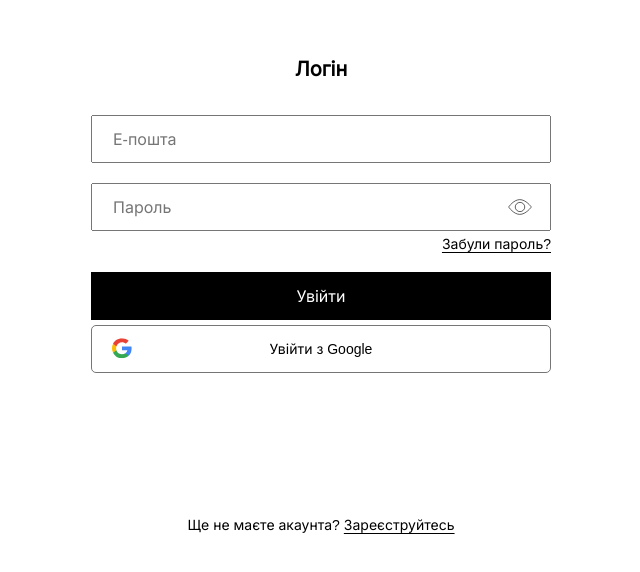
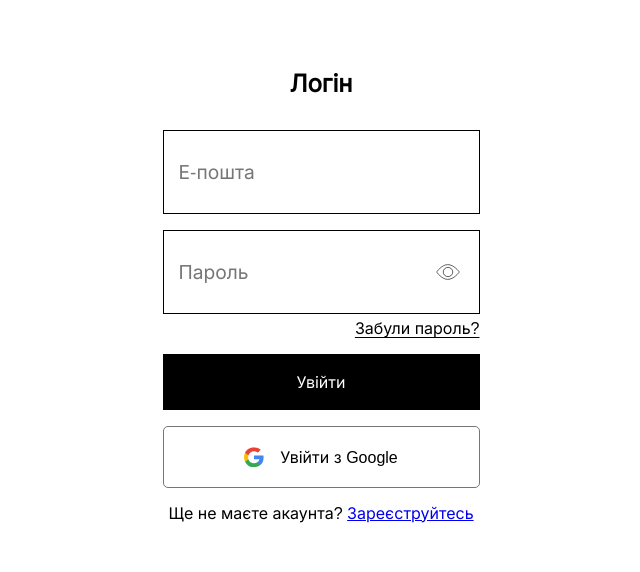
Before and after one commit to StepanovAndrii/rozpodil, an Angular app in the folder frontend/: page /login in a window 1280 px wide. Shown: the part 104-676 px from the top of the page, without its empty margins (319-959 px from the left). Built offline with nearby package versions, Linux system fonts and the light colour scheme.

Commit message:
refactor(login.component): restructure login component styles and template

```diff
--- a/frontend/src/app/features/login/login.component.html
+++ b/frontend/src/app/features/login/login.component.html
@@ -1,31 +1,52 @@
-<div class="wrapper">
+<div class="padding-container">
     <form class="login-form">
-        <div class="login-form-content">
-            <h1 class="login-header">Логін</h1>
-            <input class="login login-input" type="email" placeholder="Е-пошта">
-            <div class="password-area">
-                <div class="password-field">
-                    <input
-                        #passwordInput
-                        class="login-input password"
-                        type="password"
-                        placeholder="Пароль"
-                        (keydown)="preventShortcut($event)"
-                    />
-                    <app-toggle-eye />
-                </div>
-                <a routerLink="{{forgotPasswordUrl}}" class="password-reminder">Забули пароль?</a>
+        <div class="login-form__content">
+            <h1 class="login-form__main-header">Логін</h1>
+            <app-input-field
+                class="login-form__input-field"
+                inputFieldId="login"
+                inputType="email">
+
+                Е-пошта
+            </app-input-field>
+            <div class="login-form__password-container">
+                <app-password-field
+                    class="login-form__password-field"
+                    inputFieldId="password">
+
+                    Пароль
+                </app-password-field>
+                <a
+                    class="login-form__forgot-password-link"
+                    routerLink="{{forgotPasswordUrl}}">
+
+                    Забули пароль?
+                </a>
             </div>
-            <div class="inputs">
-                <button class="login-submit-button">Увійти</button>
-                <div class="input-buttons">
-                    <a routerLink="{{loginWithGoogleUrl}}" class="google-button">Увійти з Google</a>
-                </div>
+            <div class="login-form__buttons-container">
+                <button class="login-form__submit-button">Увійти</button>
+                <a
+                    class="login-form__google-login"
+                    routerLink="{{loginWithGoogleUrl}}">
+
+                    <img
+                        class="login-form__google-login-icon"
+                        src="/optimised-icons/google-logotype-icon.svg"
+                        alt="Логотип гугл">
+
+                    Увійти з Google
+                </a>
             </div>
         </div>
-        <p class="register-link-area">
+        <p class="login-form__additional-information">
             Ще не маєте акаунта?
-            <a routerLink="{{registerUrl}}" replaceUrl="true" class="register-link">Зареєструйтесь</a>
+            <a
+                class="login-form__register-link"
+                routerLink="{{registerUrl}}"
+                replaceUrl="true">
+
+                Зареєструйтесь
+            </a>
         </p>
     </form>
 </div>
--- a/frontend/src/app/features/login/login.component.scss
+++ b/frontend/src/app/features/login/login.component.scss
@@ -1,114 +1,88 @@
-.wrapper {
-    display: flex;
-    align-items: center;
-    margin: 0 auto;
-    max-width: 460px;
-    min-height: 100%;
-}
+@use 'sass:map';
+@use '../../core/partials/colors' as *;
+@use '../../core/partials/media' as media;
+
+@include media.screen-size(xs) {
+    .padding-container {
+        height: 100%;
+        padding: 1rem;
 
         .login-form {
-    width: 100%;
-    display: flex;
-    flex-direction: column;
-    align-items: center;
-    gap: 130px;
-}
-
-.login-form-content {
-    width: 100%;
+            height: 100%;
             display: flex;
             flex-direction: column;
             justify-content: center;
-    align-items: center ;
-    gap: 20px;
+            align-items: center;
+
+            .login-form__content {
+                display: flex;
+                flex-direction: column;
+                gap: 1rem;
+
+                .login-form__main-header {
+                    font-size: 1.5rem;
+                    font-weight: 600;
+                    text-align: center;
                 }
 
-.login-header {
-    font-size: 20px;
-}
-
-.password-field {
-    width: 100%;
-    position: relative;
-}
-
-.password {
-    padding-right: calc(20px + 30px + 20px) !important;
-}
-
-.login-input {
-    height: 48px;
-    width: 100%;
-    padding-left: 20px;
-    padding-right: 20px;
-}
-
-.password-area {
-    width: 100%;
+                .login-form__password-container {
                     display: flex;
                     flex-direction: column;
-    align-items: center;
-    gap: 5px;
-}
+                    gap: .3rem;
 
-.password-reminder {
-    font-size: 14px;
-    align-self: flex-end;
-    color: #000000;
-    text-decoration: underline;
-    text-decoration-thickness: 6%;
-    text-underline-offset: 15%;
-    text-decoration-skip-ink: all;
-    cursor: pointer;
-}
-
-.inputs {
-    width: 100%;
-    display: flex;
-    flex-direction: column;
-    gap: 5px;
-}
-
-.login-submit-button {
-    width: 100%;
-    background-color: #000000;
-    border: none;
-    height: 48px;
-    color: #ffffff;
-    cursor: pointer;
-}
-
-.input-buttons {
-    display: flex;
-    width: 100%;
-    font-size: 14px;
-}
-
-.google-button {
-    width: 100%;
-    border: none;
-    height: 48px;
-    color: #000000;
-    text-decoration: none;
-    display: flex;
-    justify-content: center;
-    align-items: center;
-    cursor: pointer;
-    border-radius: 5px;
-    border: 1px solid #747775;
-    background: url("/optimised-icons/google-logotype-icon.svg") no-repeat 20px center;
-}
-
-.register-link-area {
-    font-size: 14px;
-    user-select: none;
-}
-
-.register-link {
-    cursor: pointer;
-    color: #000000;
+                    .login-form__forgot-password-link {
+                        text-align: right;
+                        color: map.get($colors, primary-color);
                         text-decoration: underline;
                         text-decoration-thickness: 6%;
                         text-underline-offset: 15%;
                         text-decoration-skip-ink: all;
                     }
+                }
+
+                .login-form__buttons-container {
+                    display: flex;
+                    flex-direction: column;
+                    gap: 1rem;
+
+                    .login-form__submit-button {
+                        padding: 1.2rem 0;
+                        border: none;
+                        background-color: map.get($colors, primary-color);
+                        color: map.get($colors, secondary-color);
+                    }
+
+                    .login-form__google-login {
+                        padding: 1.2rem 0;
+                        text-align: center;
+                        text-decoration: none;
+                        border-radius: 5px;
+                        background-color: map.get($colors, secondary-color);
+                        color: map.get($colors, primary-color);
+                        border: 1px solid map.get($colors, gray-color);
+                        display: flex;
+                        align-items: center;
+                        justify-content: center;
+                        gap: 1rem;
+                    }
+                }
+            }
+        }
+    }
+}
+
+@include media.screen-size(sm) {
+
+}
+
+@include media.screen-size(md) {
+
+}
+
+@include media.screen-size(lg) {
+
+}
+
+@include media.screen-size(xl) {
+
+}
--- a/frontend/src/app/features/login/login.component.ts
+++ b/frontend/src/app/features/login/login.component.ts
@@ -1,10 +1,11 @@
 import { Component, ElementRef, ViewChild } from '@angular/core';
 import { RouterLink } from '@angular/router';
-import { ToggleEyeComponent } from "../../core/components/toggle-eye/toggle-eye.component";
+import { PasswordFieldComponent } from "../../core/components/password-field/password-field.component";
+import { InputFieldComponent } from "../../core/components/input-field/input-field.component";
 
 @Component({
   selector: 'app-login',
-  imports: [RouterLink, ToggleEyeComponent],
+  imports: [RouterLink, PasswordFieldComponent, InputFieldComponent],
   templateUrl: './login.component.html',
   styleUrl: './login.component.scss'
 })
@@ -18,14 +19,4 @@ export class LoginComponent {
   @ViewChild('eyeButton') togglePasswordButton!: ElementRef<HTMLButtonElement>;
 
   public isPasswordInvisible: boolean = true;
-
-  public constructor(
-
-  ) { }
-
-  public preventShortcut(event: KeyboardEvent): void {
-    if((event.ctrlKey) || event.metaKey && ['c', 'x'].includes(event.key.toLowerCase())) {
-      event.preventDefault();
-    }
-  }
 }
```
Lines whose indentation alone changed are shown as unchanged.
